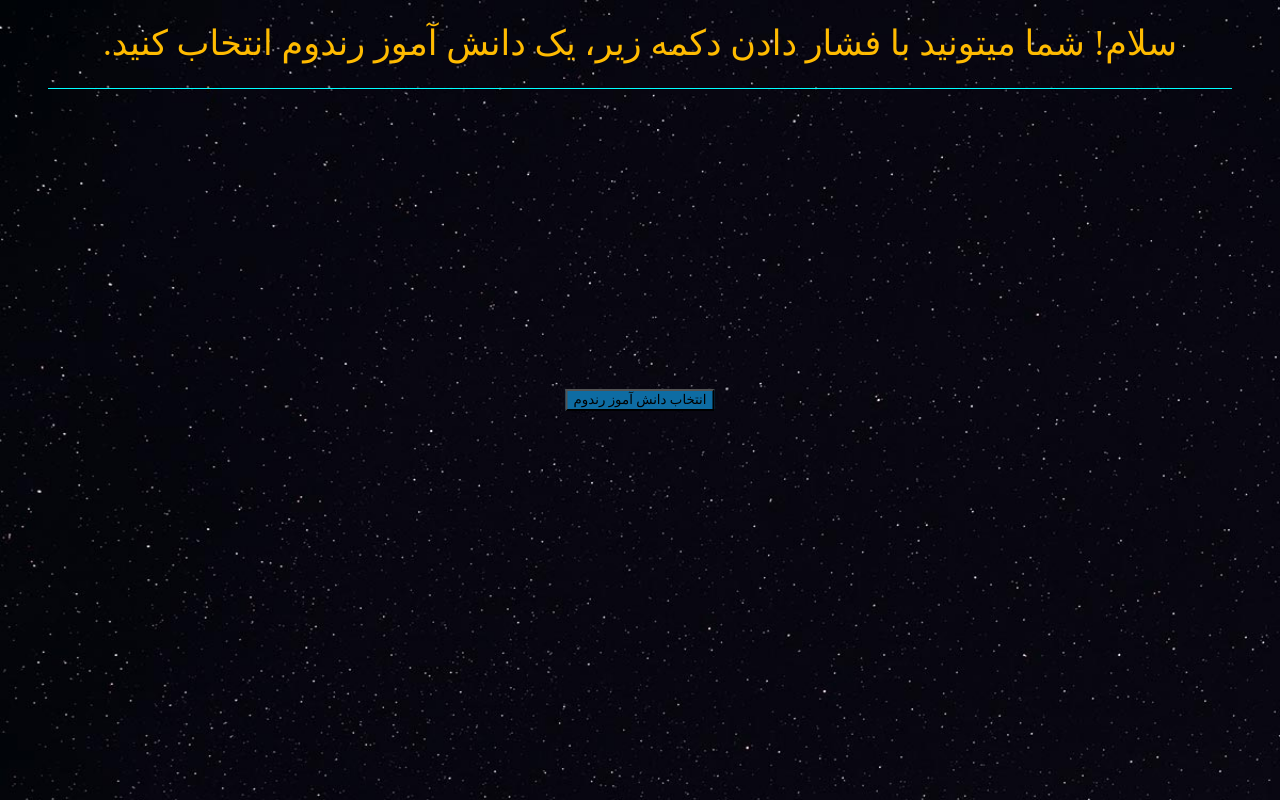
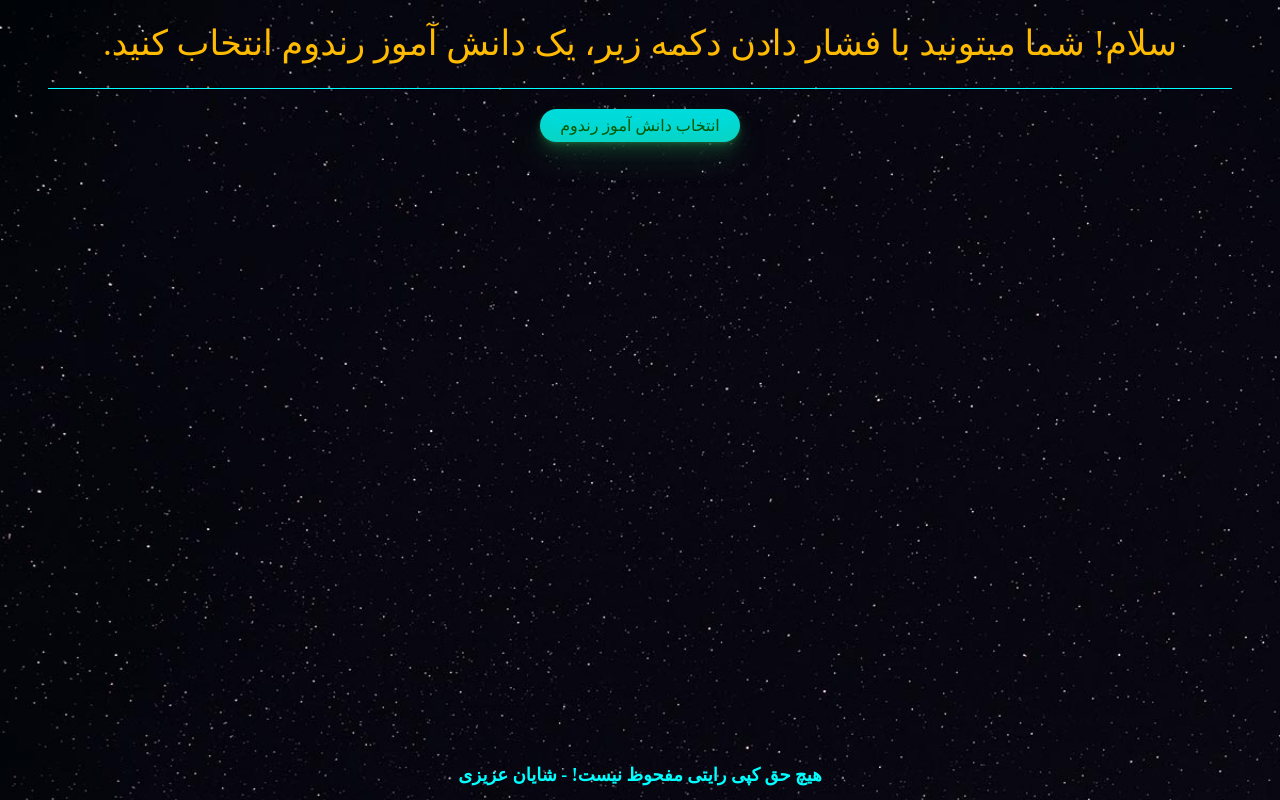
Before and after one commit to shayan-azizi/randomstudent, a plain HTML site: page index.html in a window 1280 px wide. Drawn offline with Linux system fonts and the light colour scheme; a small style sheet from the web is missing.

Commit message:
Update CSS

```diff
--- a/Scripts/script.js
+++ b/Scripts/script.js
@@ -1,4 +1,3 @@
-
 Math.random() * 27;
 var salam = Math.floor(Math.random() * 27);
 const myList = ["امیرپارسا احمدلو", "آروین احمدی", "محمد ایلیا افلاکی", "پارسا اقدامی", "بردیا امیریان", "شایان آزادی", "محمدصدرا برهانی", "محمدرضا تبرکی",
--- a/Styles/style.css
+++ b/Styles/style.css
@@ -20,6 +20,7 @@ body {
     background-repeat: no-repeat;
     background-attachment: fixed;
     color: white;
+    position: relative;
 
 }
 body * {
@@ -57,17 +58,73 @@ hr {
 
 }
 
-.main {
-    text-align: center;
-    margin-left: 700;
-    margin-right: 700   ;
+.container {
+    margin-top: 20px;
 }
 
+
 .center {
-    margin: 0;
-    position: absolute;
-    top: 50%;
-    left: 50%;
-    -ms-transform: translate(-50%, -50%);
-    transform: translate(-50%, -50%);
+    text-align: center;
 }
+
+
+
+
+.main {
+  background-color: rgb(0, 219, 219);
+  border-radius: 100px;
+  box-shadow: rgba(44, 187, 99, .2) 0 -25px 18px -14px inset,rgba(44, 187, 99, .15) 0 1px 2px,rgba(44, 187, 99, .15) 0 2px 4px,rgba(44, 187, 99, .15) 0 4px 8px,rgba(44, 187, 99, .15) 0 8px 16px,rgba(44, 187, 99, .15) 0 16px 32px;
+  color: rgb(2, 87, 2);
+  cursor: pointer;
+  display: inline-block;
+  font-family: Vazir;
+  padding: 7px 20px;
+  text-align: center;
+  text-decoration: none;
+  transition: all 250ms;
+  border: 0;
+  font-size: 16px;
+  user-select: none;
+  -webkit-user-select: none;
+  touch-action: manipulation;
+}
+
+.main:hover {
+  box-shadow: rgba(44,187,99,.35) 0 -25px 18px -14px inset,rgba(44,187,99,.25) 0 1px 2px,rgba(44,187,99,.25) 0 2px 4px,rgba(44,187,99,.25) 0 4px 8px,rgba(44,187,99,.25) 0 8px 16px,rgba(44,187,99,.25) 0 16px 32px;
+  transform: scale(1.05) rotate(-1deg);
+}
+
+
+.randomstudent {
+    text-align: center;
+}
+
+/* Footrt */
+
+main {
+    flex: 1;
+}
+
+footer {
+    width: 100%;
+    text-align: center;
+
+}
+.foot {
+    font-size: 18px;
+    font-family: Sahel;
+    color: aqua;
+    text-align:center;
+}
+
+.sticky {
+    position: fixed; /* Here's what sticks it */
+    bottom: 0; /* to the bottom of the window */
+    left: 0; /* and to the left of the window. */
+    margin-bottom: 7px;
+    height: 44px;
+    width: 100%;
+    padding-top: 20px;
+    color: #ffffff;
+    text-align: center;
+}
--- a/index.html
+++ b/index.html
@@ -8,13 +8,16 @@
     <title>Random Student</title>
 </head>
 <body>
+    <main>
     <h1>
         سلام! شما میتونید با فشار دادن دکمه زیر، یک دانش آموز رندوم انتخاب کنید.
     </h1>
 
 
+
+    <hr>
+
     <div class = "container">
-
         <div class = "center">
 
             <button class = "main", onclick = "felan()">
@@ -22,14 +25,18 @@
             </button>
 
         </div>
+    </div>
+    <p id = "printRandomStudent" class = "randomstudent"></p>
 
-    </div>
+    <script src = "Scripts/script.js"></script>
+    </main>
 
-    <hr>
 
-    <p id = "printRandomStudent" class = "main"> </p>
 
-    <script src = "Scripts/script.js">
-    </script>
+    <footer class = "sticky">
+        <h2 class = "foot">
+            هیچ حق کپی رایتی مفحوظ نیست! - شایان عزیزی
+        </h2>
+    </footer>
 </body>
 </html>
```
